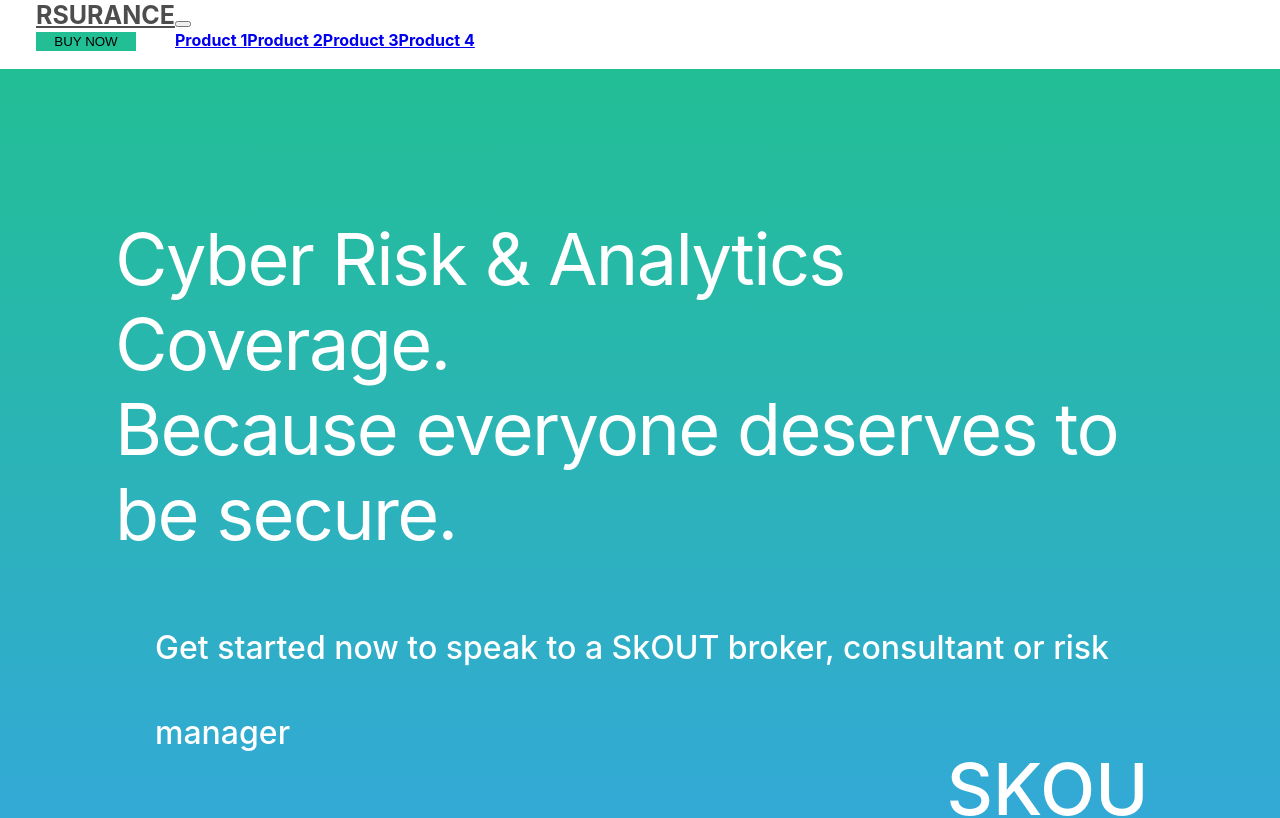
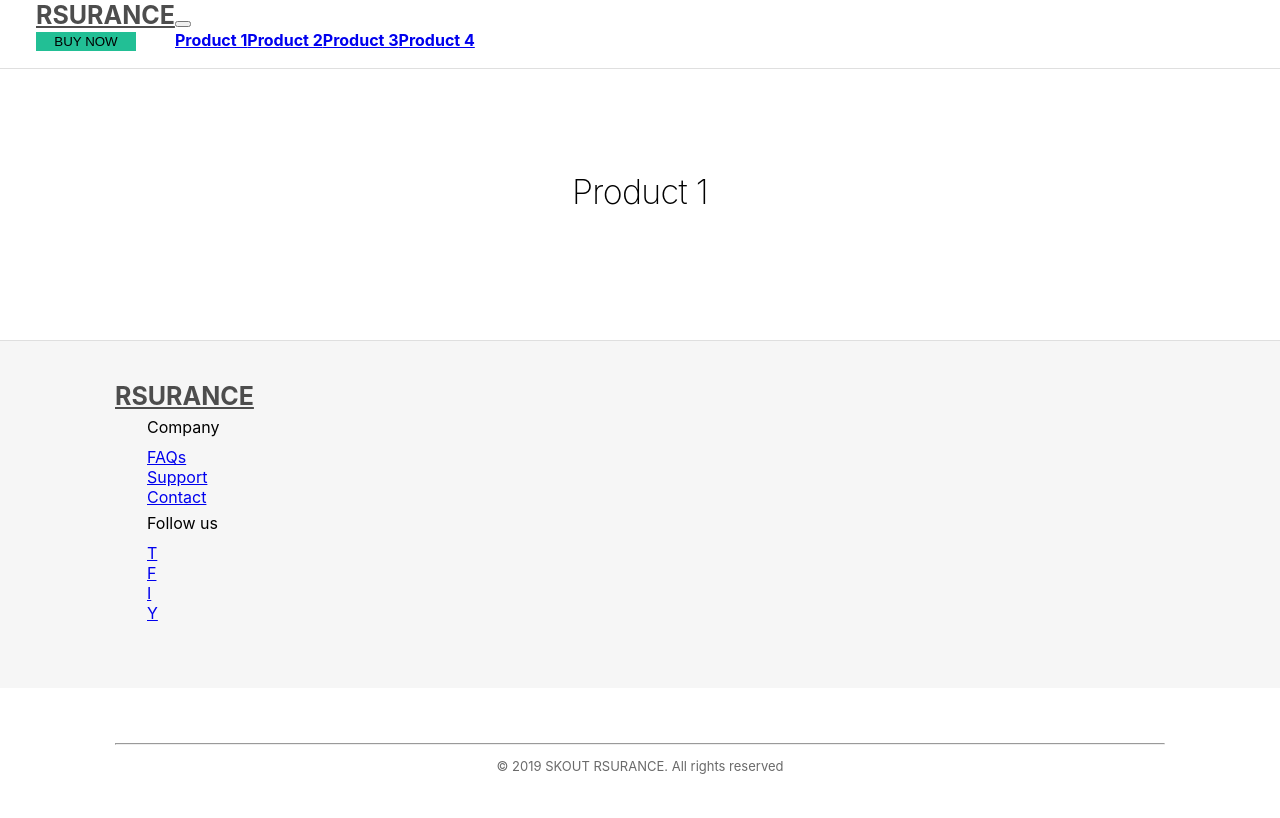
Before and after one commit to wjoverink/riskweb, a React (Create React App) app: page /products/Product1 in a window 1280 px wide. Shown: the top 818 px of the page. Built offline with nearby package versions, Linux system fonts and the light colour scheme; the HTML template or start-up script is replaced by a standard one.

Commit message:
feature: add routes

```diff
--- a/src/App.js
+++ b/src/App.js
@@ -1,11 +1,12 @@
 import React, { Component } from "react";
-import MainPage from "./screens/main/MainPage";
 import "./App.css";
+import MainWrapper from "./screens/main/MainWrapper";
+import { withRouter } from "react-router-dom";
 
 class App extends Component {
   render() {
-    return <MainPage />;
+    return <MainWrapper />;
   }
 }
 
-export default App;
+export default withRouter(App);
--- a/src/index.js
+++ b/src/index.js
@@ -2,6 +2,7 @@
 import ReactDOM from "react-dom";
 import "./index.css";
 import App from "./App";
+import { BrowserRouter } from "react-router-dom";
 import { Provider } from "react-redux";
 import { createStore } from "redux";
 import rootReducer from "./redux/reducers";
@@ -11,7 +12,9 @@
 
 ReactDOM.render(
   <Provider store={store}>
-    <App />
+    <BrowserRouter>
+      <App />
+    </BrowserRouter>
   </Provider>,
   document.getElementById("root")
 );
--- a/src/screens/main/MainPage.js
+++ b/src/screens/main/HomePage.js
@@ -2,21 +2,14 @@
 import React, { PureComponent } from "react";
 import Cards from "../../library/components/cardGroup/CardGroup";
 import { connect } from "react-redux";
-import Footer from "./footer/Footer";
 import Header from "./header/Header";
-import Menu from "./menu/Menu";
 import MainCarousel from "./mainCarousel/MainCarousel";
 
 class MainPage extends PureComponent {
-  constructor(props) {
-    super(props);
-  }
-
   render() {
     const { cards, products } = this.props;
     return (
-      <div className={css(styles.mainWrapper)}>
-        <Menu />
+      <React.Fragment>
         <Header />
         <main>
           <div className={css(styles.border)}>
@@ -51,8 +44,7 @@
 
           <MainCarousel />
         </main>
-        <Footer />
-      </div>
+      </React.Fragment>
     );
   }
 }
--- /dev/null
+++ b/src/screens/main/MainWrapper.js
@@ -0,0 +1,32 @@
+import { css, StyleSheet } from "aphrodite/no-important";
+import React, { PureComponent } from "react";
+import Footer from "./footer/Footer";
+import Menu from "./menu/Menu";
+import HomePage from "./HomePage";
+import ProductPage from "../product/ProductPage";
+import { Route } from "react-router-dom";
+
+class MainWrapper extends PureComponent {
+  render() {
+    return (
+      <div className={css(styles.mainWrapper)}>
+        <Menu />
+        <React.Fragment>
+          <Route exact path="/" component={HomePage} />
+          <Route exact path="/products/:productId" component={ProductPage} />
+        </React.Fragment>
+        <Footer />
+      </div>
+    );
+  }
+}
+
+const styles = StyleSheet.create({
+  mainWrapper: {
+    display: "flex",
+    flexDirection: "column",
+    flex: 1
+  }
+});
+
+export default MainWrapper;
--- a/src/screens/main/menu/Menu.js
+++ b/src/screens/main/menu/Menu.js
@@ -11,7 +11,7 @@
     const { products } = this.props;
     return (
       <Navbar className={css(styles.Menu)} bg="light" expand="lg">
-        <Navbar.Brand className="mr-auto logoText" href="#home">
+        <Navbar.Brand className="mr-auto logoText" href="/">
           RSURANCE
         </Navbar.Brand>
         <Navbar.Toggle aria-controls="basic-navbar-nav" />
--- /dev/null
+++ b/src/screens/product/ProductPage.js
@@ -0,0 +1,63 @@
+import { css, StyleSheet } from "aphrodite/no-important";
+import React, { PureComponent } from "react";
+import { connect } from "react-redux";
+import PropTypes from "prop-types";
+
+class ProductPage extends PureComponent {
+  render() {
+    const {
+      product: { name, img, text }
+    } = this.props;
+    return (
+      <main>
+        <div className={css(styles.border)}>
+          <div className={css(styles.mainInfo, styles.popular)}>
+            <h2>{name}</h2>
+          </div>
+        </div>
+      </main>
+    );
+  }
+}
+
+const styles = StyleSheet.create({
+  text: {
+    maxWidth: 600,
+    margin: "0 auto",
+    marginTop: 20
+  },
+  mainInfo: {
+    maxWidth: 1050,
+    paddingTop: 20,
+    margin: "0 auto",
+    textAlign: "center"
+  },
+  border: {
+    border: "1px solid #dfdfdf",
+    borderLeft: 0,
+    borderRight: 0,
+    padding: "54px 0px 100px 0px",
+    marginTop: -1
+  }
+});
+
+ProductPage.propTypes = {
+  product: PropTypes.shape({
+    img: PropTypes.string.isRequired,
+    name: PropTypes.string.isRequired,
+    id: PropTypes.string.isRequired,
+    text: PropTypes.string
+  }).isRequired
+};
+
+// ProductPage.defaultProps = {
+//   product: undefined,
+// };
+
+function mapStateToProps({ products }, { match }) {
+  return {
+    product: products.find(p => p.id === match.params.productId)
+  };
+}
+
+export default connect(mapStateToProps)(ProductPage);
```
